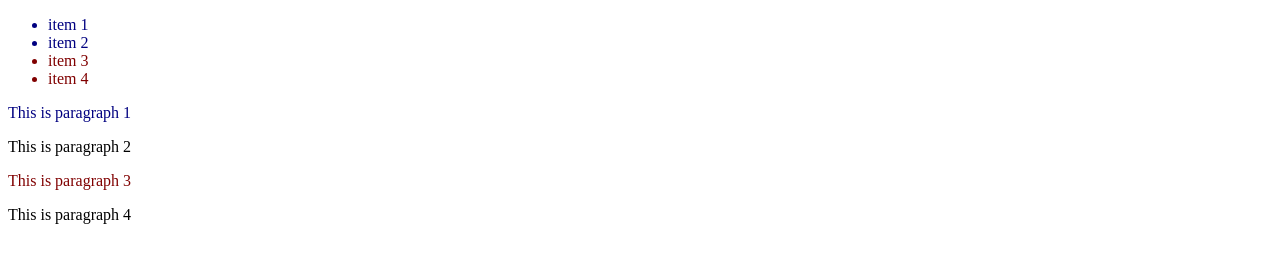
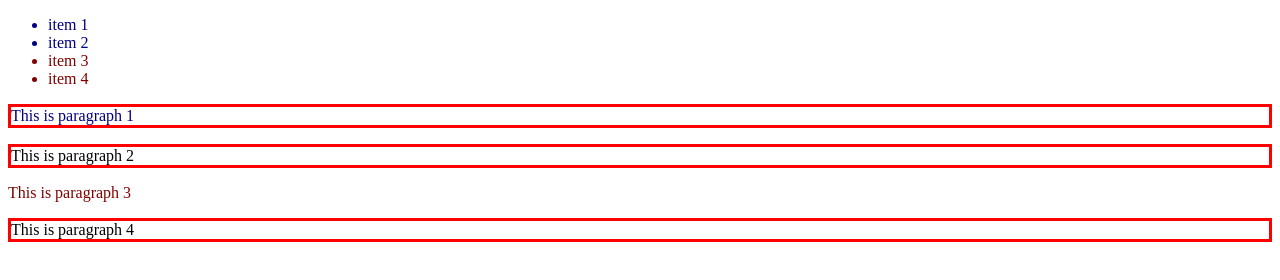
Before and after one commit to jasonlukeball/JS_jQuery, a plain HTML site: page 02_retrieving/BasicFilters_start.html in a window 1280 px wide. Drawn offline with Linux system fonts and the light colour scheme.

Commit message:
Basic jQuery Filters

```diff
--- a/02_retrieving/BasicFilters_start.html
+++ b/02_retrieving/BasicFilters_start.html
@@ -4,10 +4,40 @@
 <head>
 <title>Document</title>
 <script type="text/javascript" src="../jquery-1.9.1.js"></script>
+
+
 <script type="text/javascript">
+
+
     $("document").ready(function() {
+        // $("p:first").css("border", "3px solid red");
+        // $("p:last").css("border", "3px solid red");
+        // $("p:even").css("border", "3px solid red");
+        // $("p:odd").css("border", "3px solid red");
+        // $(".a:first").css("border", "3px solid red");
+        // $(".b:last").css("border", "3px solid red");
+        // $(".b:even").css("border", "3px solid red");
+
+        // Select all elements at an index greater than index within the matched set.
+        // paragraph 1 = index 0, paragraph 2 = index 1 etc
+        // This gets all paragraphs with an index greater than 1
+        //$("p:gt(1)").css("border","3px solid red");
+
+
+        // Select the element at index n within the matched set.
+        // Selects paragraph 1
+        // $("p:eq(0)").css("border", "3px solid red");
+
+        // Selects all elements that do not match the given selector.
+        // Selects all paragraphs except paragraph 3 (which has index 2)
+        $("p:not(p:eq(2))").css("border", "3px solid red");
+
     });
+
+
 </script>
+
+
 <style type="text/css">
 .a { color: Navy; }
 .b { color: Maroon; }
```
Also changed, not shown: playground.js (+42 -0 lines).
